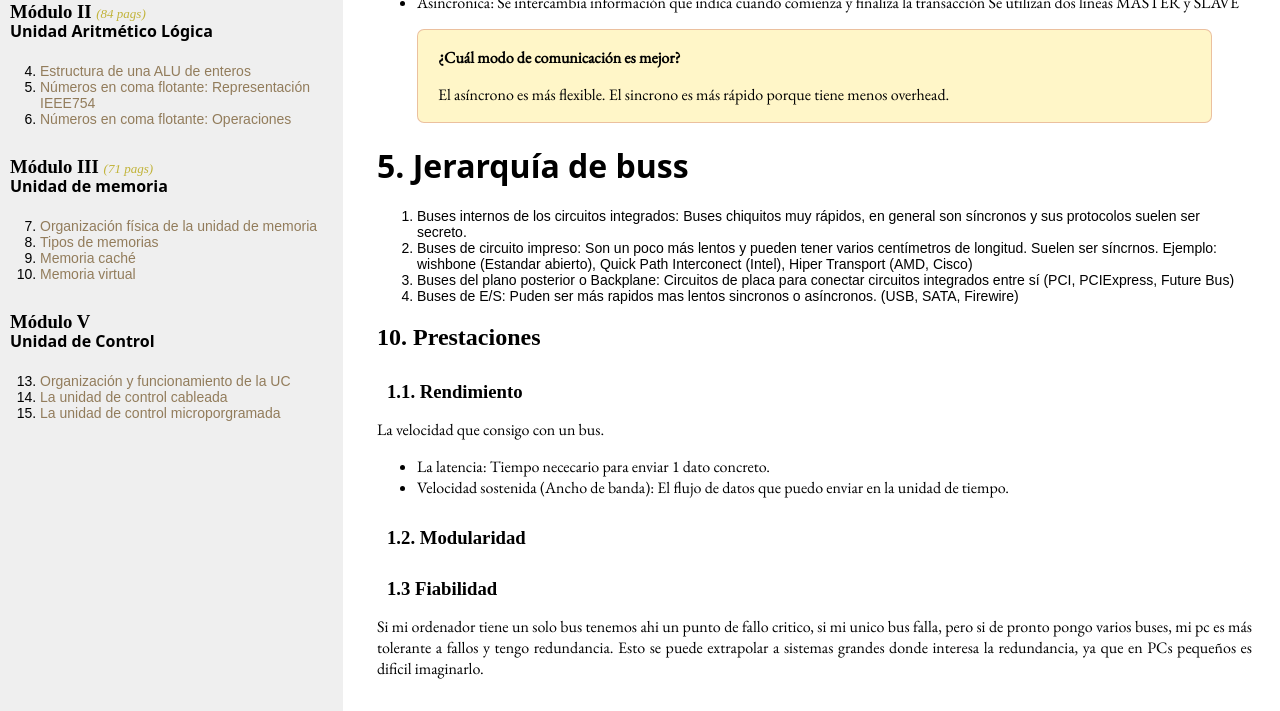
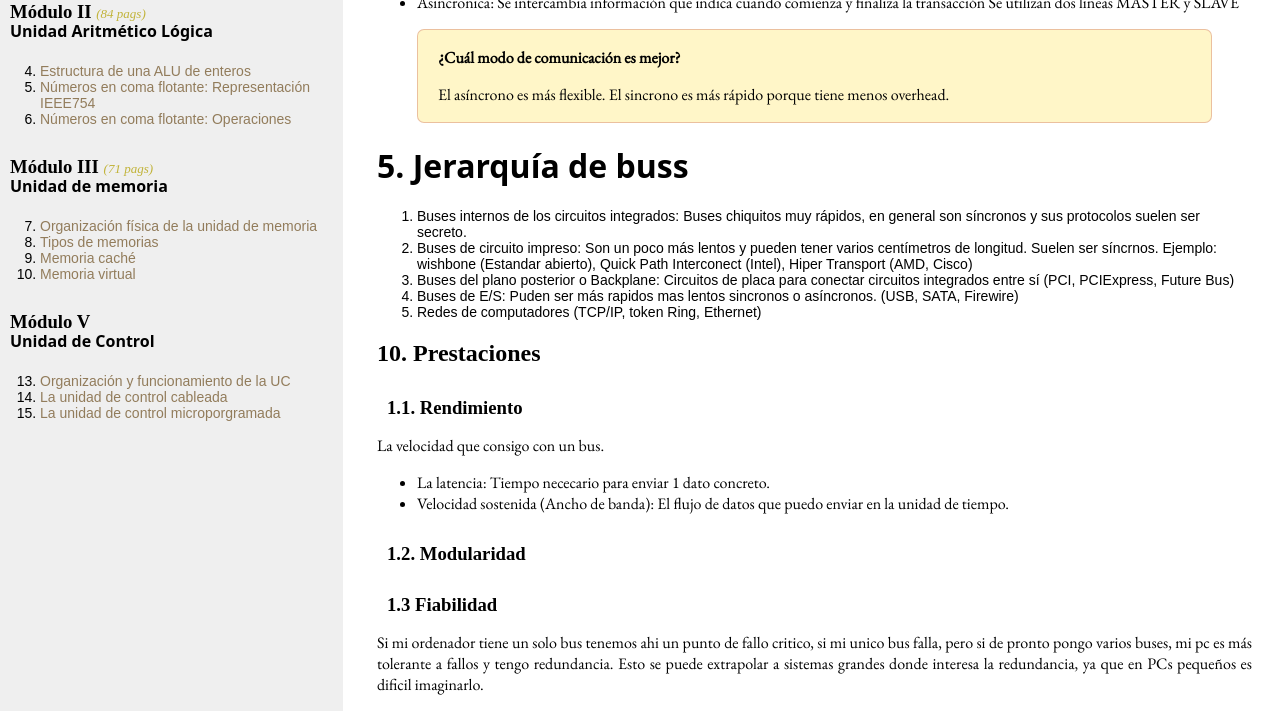
Before and after one commit to dkaerit/EDC, a Jekyll site: the page built from _posts/2020-10-05-TEMA03.md, in a window 1280 px wide and 900 px high, scrolled down 3892 px, cut to the strip 189-900 px from the top of the window. Built offline with Jekyll 4.4.1, drawn with Linux system fonts in a browser that asks for light colours; some web fonts are replaced.

Commit message:
Update 2020-10-05-TEMA03.md

```diff
--- a/_posts/2020-10-05-TEMA03.md
+++ b/_posts/2020-10-05-TEMA03.md
@@ -140,6 +140,7 @@ No se controla quién tiene la línea ocupada.<br>
 2. Buses de circuito impreso: Son un poco más lentos y pueden tener varios centímetros de longitud. Suelen ser síncrnos. Ejemplo: wishbone (Estandar abierto), Quick Path Interconect (Intel), Hiper Transport (AMD, Cisco)
 3. Buses del plano posterior o Backplane: Circuitos de placa para conectar circuitos integrados entre sí (PCI, PCIExpress, Future Bus)
 4. Buses de E/S: Puden ser más rapidos mas lentos sincronos o asíncronos. (USB, SATA, Firewire)
+5. Redes de computadores (TCP/IP, token Ring, Ethernet)
 
 
 
```
